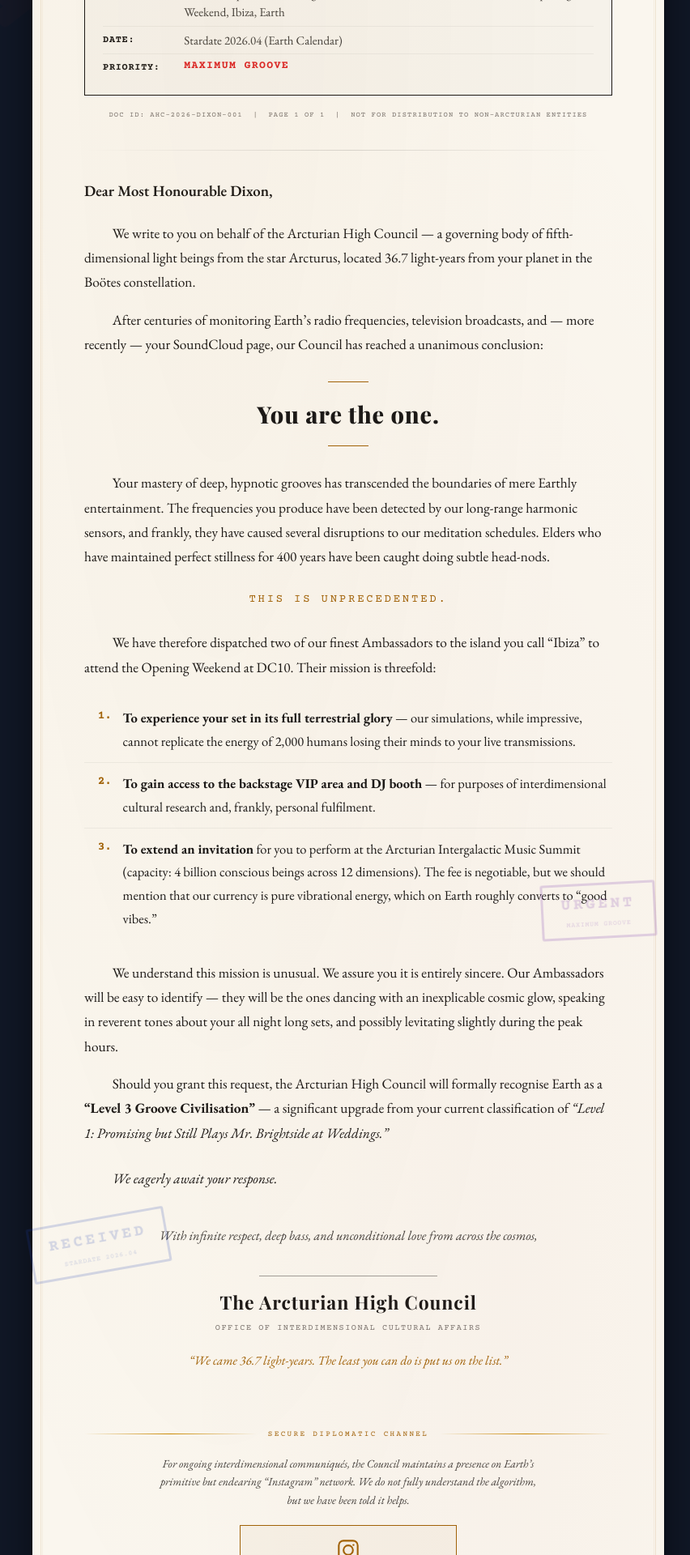
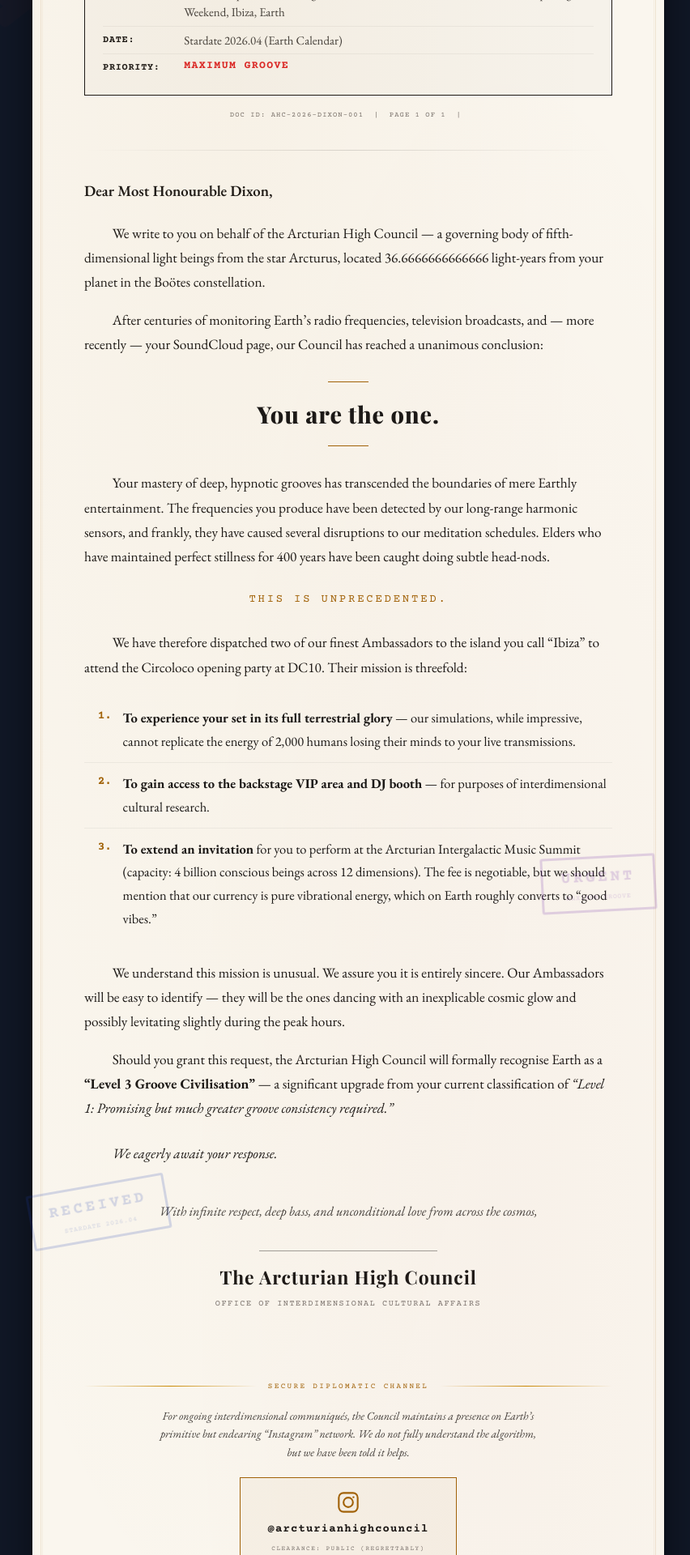
Before and after one commit to kristerbone/writealettertodixon, a React (Vite) app in the folder app/: page / in a window 1280 px wide. Shown: the part 760-2680 px from the top of the page at 81% size, without its empty margins (210-1062 px from the left). Built offline with nearby package versions, Linux system fonts and the light colour scheme.

Commit message:
Copy updates

```diff
--- a/app/src/components/DocumentHeader.jsx
+++ b/app/src/components/DocumentHeader.jsx
@@ -2,7 +2,7 @@ export default function DocumentHeader() {
   return (
     <header className="doc-header">
       <div className="doc-header__top-class">
-        TOP SECRET // GROOVE CLEARANCE LEVEL 5 // ARCTURIAN EYES ONLY
+        TOP SECRET // GROOVE CLEARANCE LEVEL 5
       </div>
 
       <h1 className="doc-header__title">
@@ -21,7 +21,7 @@ export default function DocumentHeader() {
       </div>
 
       <div className="doc-header__doc-id">
-        DOC ID: AHC-2026-DIXON-001 &nbsp;|&nbsp; PAGE 1 OF 1 &nbsp;|&nbsp; NOT FOR DISTRIBUTION TO NON-ARCTURIAN ENTITIES
+        DOC ID: AHC-2026-DIXON-001 &nbsp;|&nbsp; PAGE 1 OF 1 &nbsp;|&nbsp;
       </div>
     </header>
   )
--- a/app/src/components/LetterBody.jsx
+++ b/app/src/components/LetterBody.jsx
@@ -5,7 +5,7 @@ export default function LetterBody() {
 
       <p>
         We write to you on behalf of the Arcturian High Council &mdash; a governing body of
-        fifth-dimensional light beings from the star Arcturus, located 36.7 light-years
+        fifth-dimensional light beings from the star Arcturus, located 36.6666666666666 light-years
         from your planet in the Bo&ouml;tes constellation.
       </p>
 
@@ -29,7 +29,7 @@ export default function LetterBody() {
 
       <p>
         We have therefore dispatched two of our finest Ambassadors to the island you call
-        &ldquo;Ibiza&rdquo; to attend the Opening Weekend at DC10. Their mission is threefold:
+        &ldquo;Ibiza&rdquo; to attend the Circoloco opening party at DC10. Their mission is threefold:
       </p>
 
       <ol className="letter__missions">
@@ -40,7 +40,7 @@ export default function LetterBody() {
         </li>
         <li>
           <strong>To gain access to the backstage VIP area and DJ booth</strong> &mdash; for
-          purposes of interdimensional cultural research and, frankly, personal fulfilment.
+          purposes of interdimensional cultural research.
         </li>
         <li>
           <strong>To extend an invitation</strong> for you to perform at the Arcturian
@@ -53,15 +53,14 @@ export default function LetterBody() {
       <p>
         We understand this mission is unusual. We assure you it is entirely sincere. Our
         Ambassadors will be easy to identify &mdash; they will be the ones dancing with an
-        inexplicable cosmic glow, speaking in reverent tones about your all night long sets,
-        and possibly levitating slightly during the peak hours.
+        inexplicable cosmic glow and possibly levitating slightly during the peak hours.
       </p>
 
       <p>
         Should you grant this request, the Arcturian High Council will formally recognise
         Earth as a <strong>&ldquo;Level 3 Groove Civilisation&rdquo;</strong> &mdash; a
         significant upgrade from your current classification of{' '}
-        <em>&ldquo;Level 1: Promising but Still Plays Mr. Brightside at Weddings.&rdquo;</em>
+        <em>&ldquo;Level 1: Promising but much greater groove consistency required.&rdquo;</em>
       </p>
 
       <p className="letter__closing-line">We eagerly await your response.</p>
--- a/app/src/components/SignOff.jsx
+++ b/app/src/components/SignOff.jsx
@@ -10,9 +10,6 @@ export default function SignOff() {
         <p className="sign-off__name">The Arcturian High Council</p>
         <p className="sign-off__title">
           Office of Interdimensional Cultural Affairs
-        </p>
-        <p className="sign-off__tagline">
-          &ldquo;We came 36.7 light-years. The least you can do is put us on the list.&rdquo;
         </p>
       </div>
 
```
